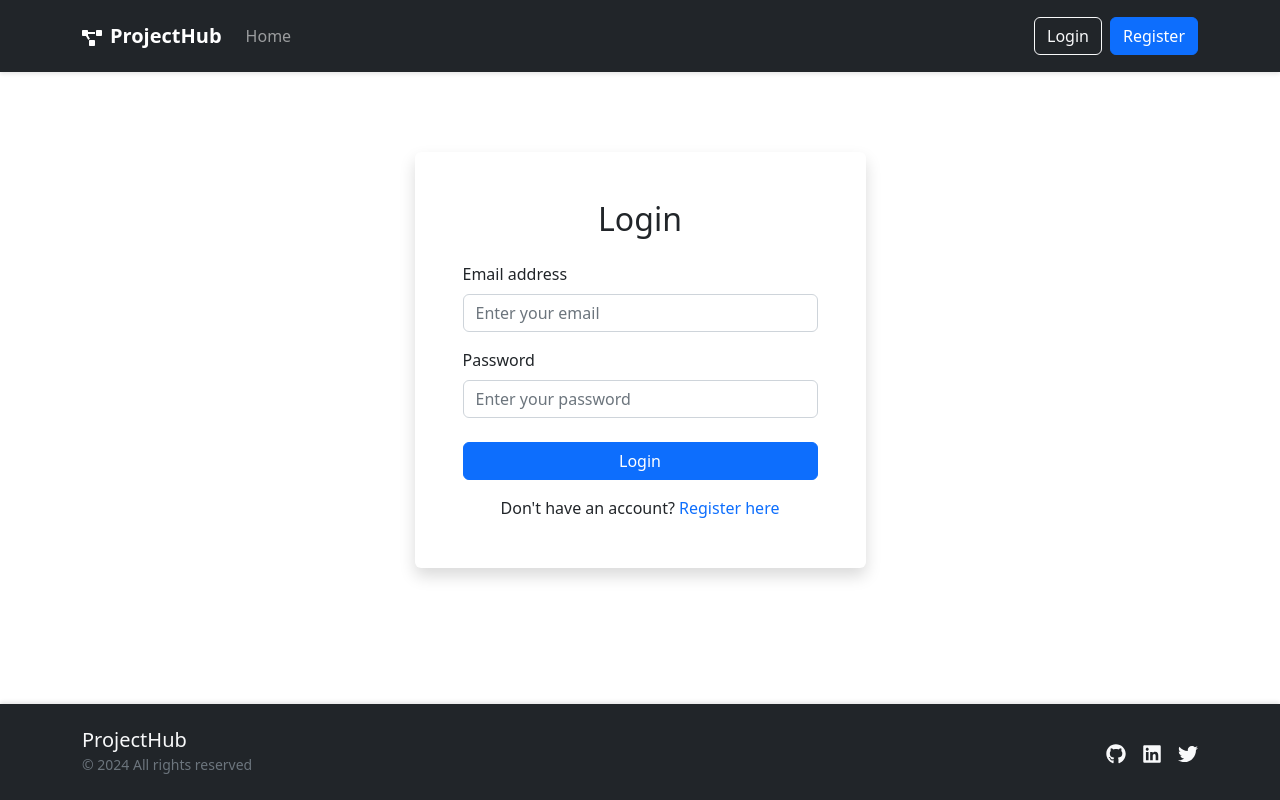
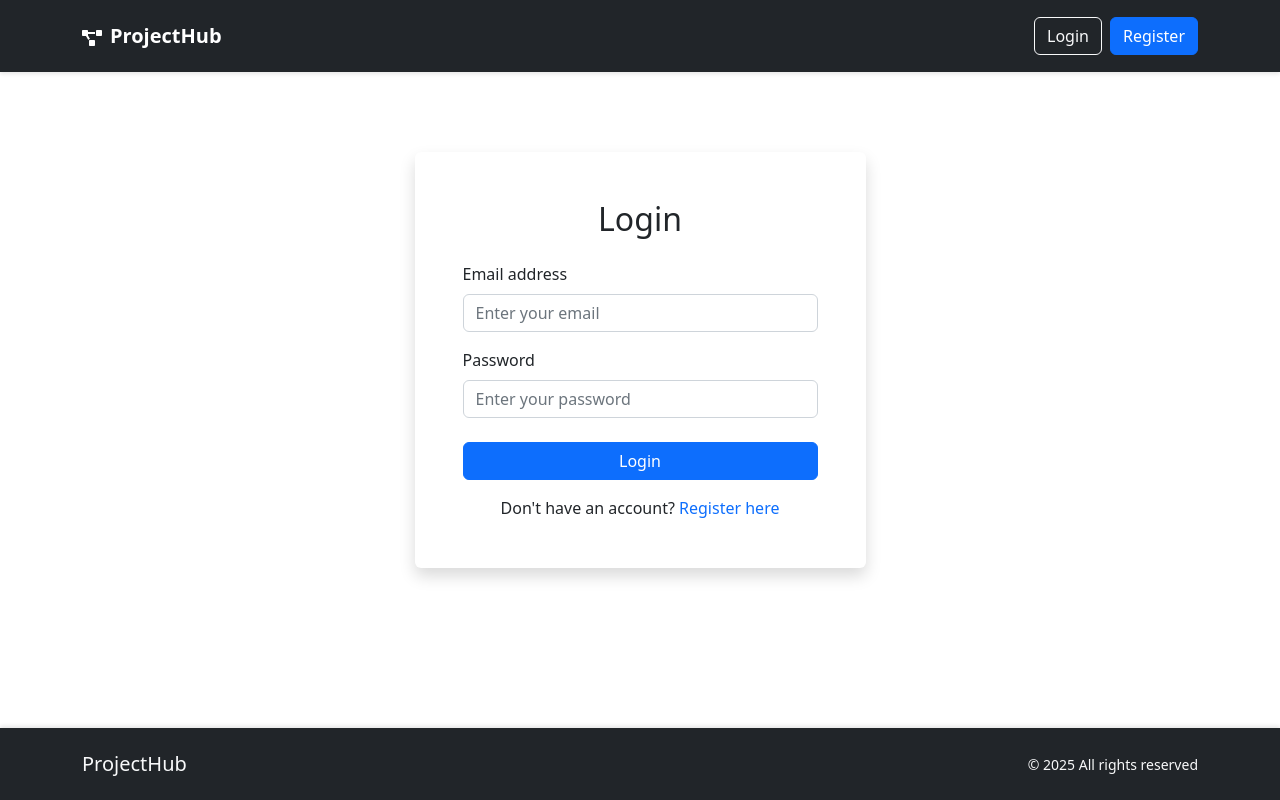
Before and after one commit to Arman2337/codealpha_tasks-, a React (Create React App) app in the folder TASK 3/project-management-tool/frontend/: page /login in a window 1280 px wide. Built offline with nearby package versions, Linux system fonts and the light colour scheme.

Commit message:
update compoment all nabar and footer

```diff
--- a/TASK 3/project-management-tool/frontend/src/components/layout/Footer.js
+++ b/TASK 3/project-management-tool/frontend/src/components/layout/Footer.js
@@ -9,9 +9,9 @@ const Footer = () => {
         <div className="d-flex justify-content-between align-items-center">
           <div>
             <h5 className="mb-0">ProjectHub</h5>
-            <small className="text-muted">© 2024 All rights reserved</small>
+
           </div>
-          <div className="d-flex gap-3">
+          {/* <div className="d-flex gap-3">
             <a href="#" className="text-light">
               <FaGithub size={20} />
             </a>
@@ -21,7 +21,8 @@ const Footer = () => {
             <a href="#" className="text-light">
               <FaTwitter size={20} />
             </a>
-          </div>
+          </div> */}
+          <small className="mb-0">© 2025 All rights reserved</small>
         </div>
       </Container>
     </footer>
--- a/TASK 3/project-management-tool/frontend/src/components/layout/Navbar.js
+++ b/TASK 3/project-management-tool/frontend/src/components/layout/Navbar.js
@@ -23,7 +23,7 @@ const NavigationBar = () => {
         <Navbar.Toggle aria-controls="basic-navbar-nav" />
         <Navbar.Collapse id="basic-navbar-nav">
           <Nav className="me-auto">
-            <Nav.Link as={Link} to="/">Home</Nav.Link>
+            {/* <Nav.Link as={Link} to="/">Home</Nav.Link> */}
             {isAuthenticated && (
               <>
                 <Nav.Link as={Link} to="/dashboard">Dashboard</Nav.Link>
```
